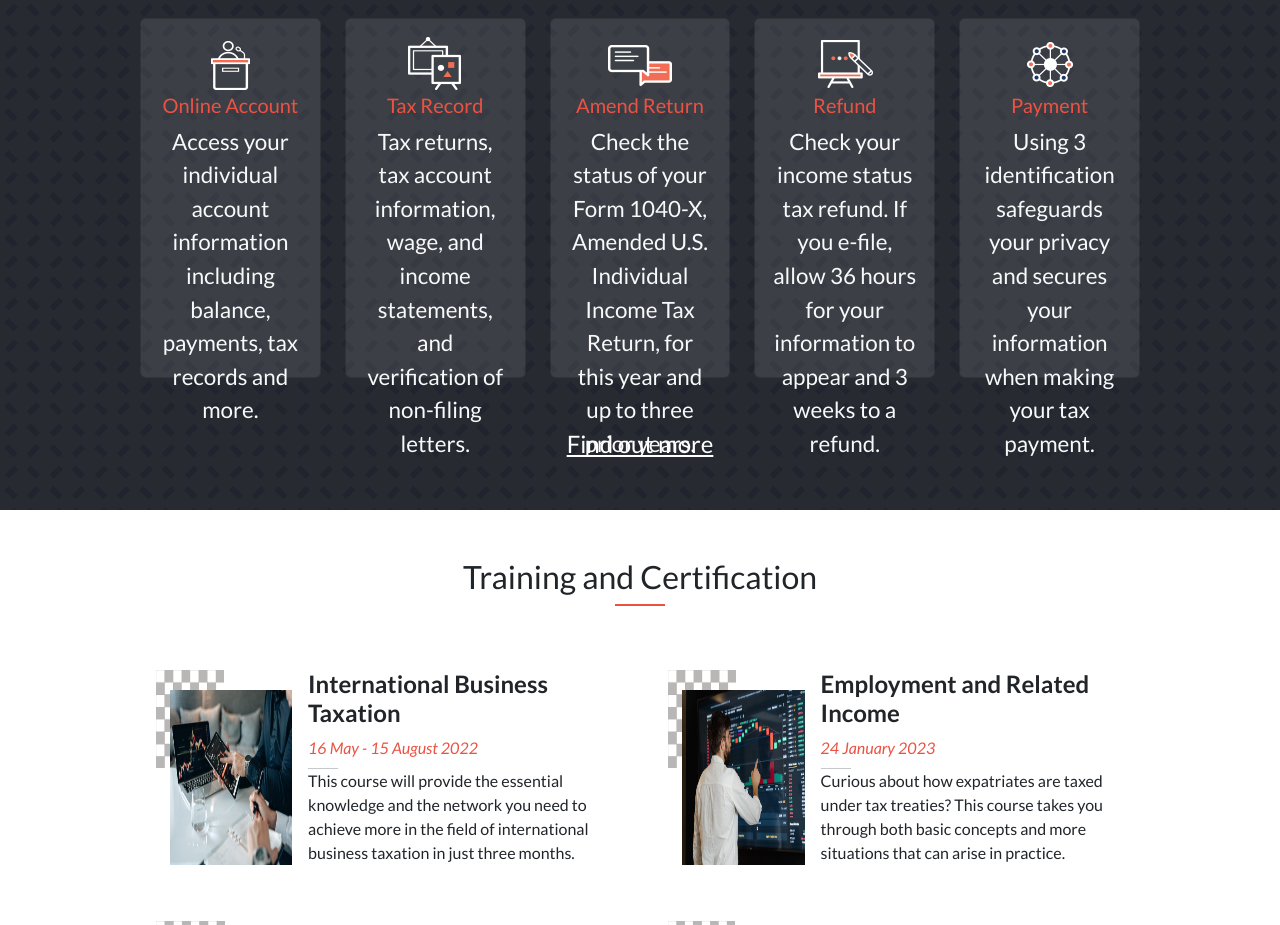
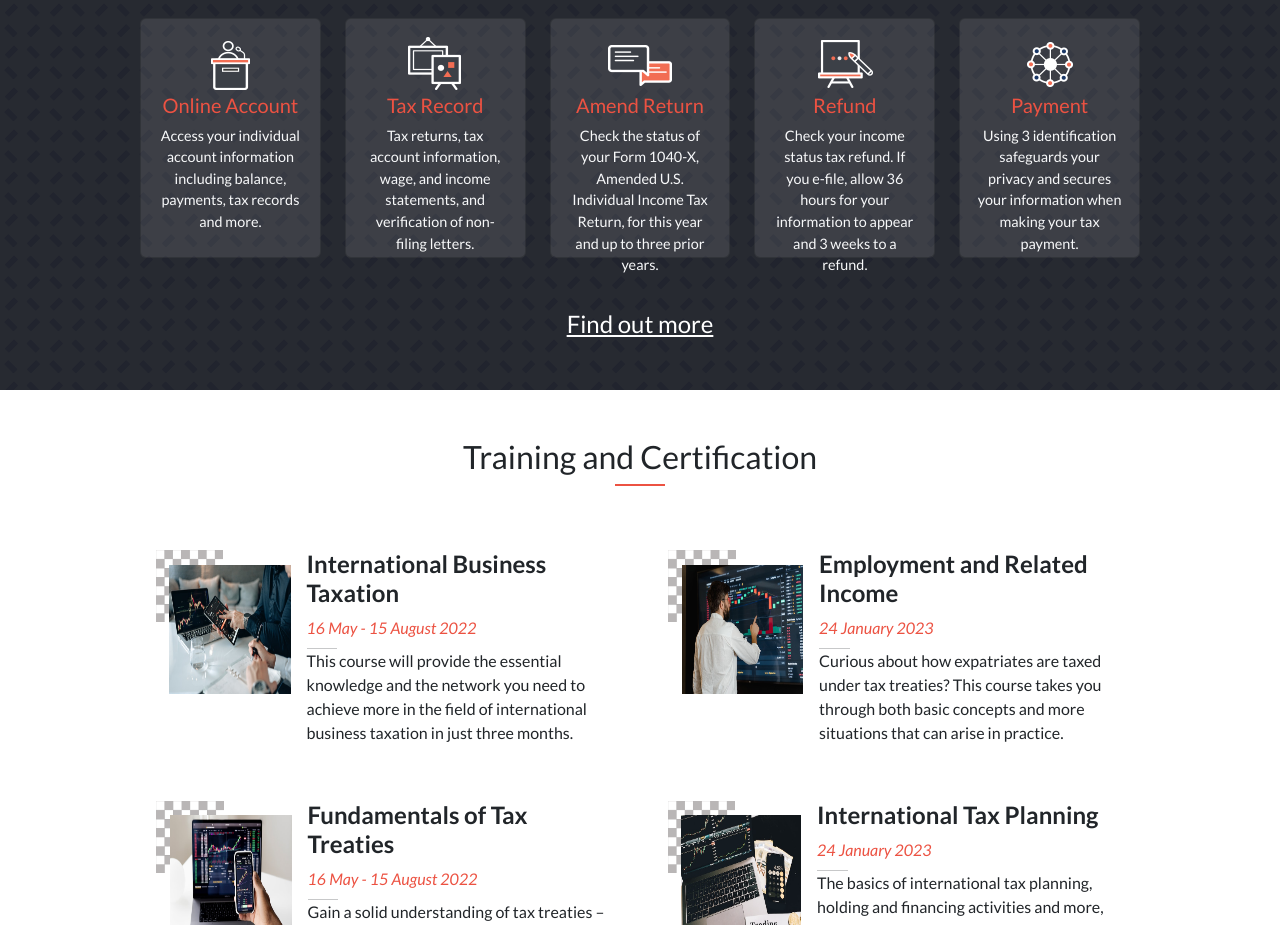
Before and after one commit to HanaSabih/capstone-project1-accountant-website, a website: page index.html in a window 1280 px wide. Shown: the part 1020-1945 px from the top of the page. Drawn offline with nearby package versions, Linux system fonts and the light colour scheme; a web font is replaced by a local one.

Commit message:
make changes

```diff
--- a/style.css
+++ b/style.css
@@ -119,7 +119,6 @@ a:hover {
 
 /* course Section */
 .courseSection .images {
-  width: 100%;
   margin: 1rem;
 }
 
@@ -203,11 +202,11 @@ a:hover {
   }
 
   .toolsapp .card {
-    height: 45vh;
+    height: 15rem;
   }
 
   .toolsapp .card-text {
-    font-size: 2.8vh;
+    font-size: 0.9rem;
   }
 
   /* header */
@@ -301,6 +300,12 @@ a:hover {
 
   .courseSection h3 {
     font-size: 3vh;
+  }
+
+  /* course Section */
+  .courseSection .images {
+    width: 30rem;
+    height: 9rem;
   }
 }
 
```
